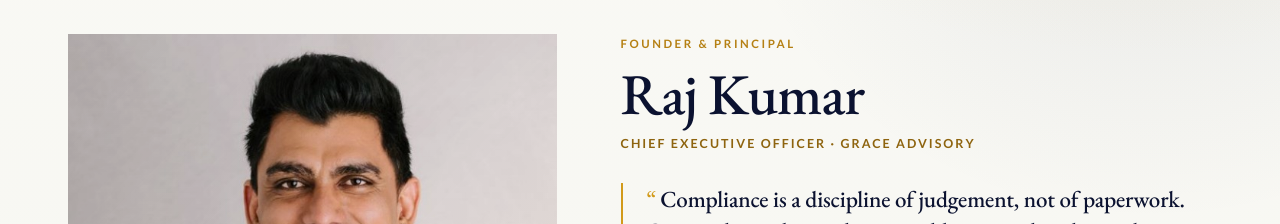
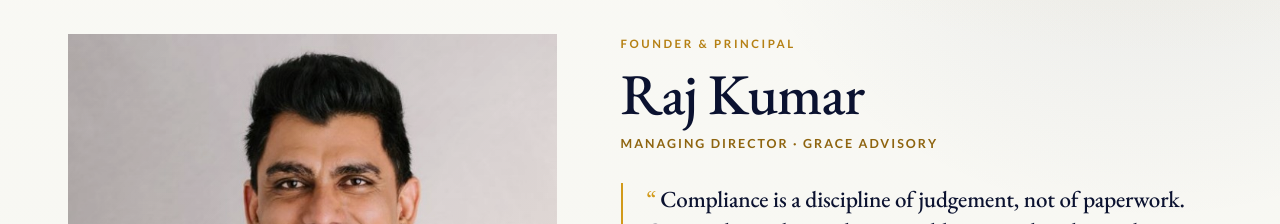
Before and after one commit to deepanshsingh8/grace-advisory, a Next.js app: page / in a window 1280 px wide. Shown: the part 6780-7004 px from the top of the page. Built offline with nearby package versions, Linux system fonts and the light colour scheme.

Commit message:
Added MD message

```diff
--- a/components/founder.tsx
+++ b/components/founder.tsx
@@ -23,7 +23,7 @@ const RECOGNITION: { year: string; body: string }[] = [
 ];
 
 /**
- * Founder / CEO profile section.
+ * Founder / Managing Director profile section.
  *
  * Editorial split — large framed portrait on the left, name + credentials
  * + recognition on the right. Mirrors the WhiteLight About-page treatment,
@@ -112,7 +112,7 @@ export function Founder({ noHead = false }: FounderProps) {
             </h3>
             <p className="font-sans font-bold tracking-[0.16em] uppercase text-[var(--color-gold-700)] mt-3 mb-7"
                style={{ fontSize: "0.78rem" }}>
-              Chief Executive Officer · Grace Advisory
+              Managing Director · Grace Advisory
             </p>
 
             {/* Pull quote */}
--- a/lib/seo.ts
+++ b/lib/seo.ts
@@ -59,7 +59,7 @@ export const siteSchema = {
       "@type": "Person",
       "@id": "https://graceadvisory.com.au/#raj-kumar",
       name: "Raj Kumar",
-      jobTitle: "Founder & Chief Executive Officer",
+      jobTitle: "Founder & Managing Director",
       worksFor: { "@id": "https://graceadvisory.com.au/#organization" },
       image: "https://graceadvisory.com.au/brand/raj-kumar.jpg",
       sameAs: ["https://au.linkedin.com/in/raj-kumar-0a5a3170"],
```
